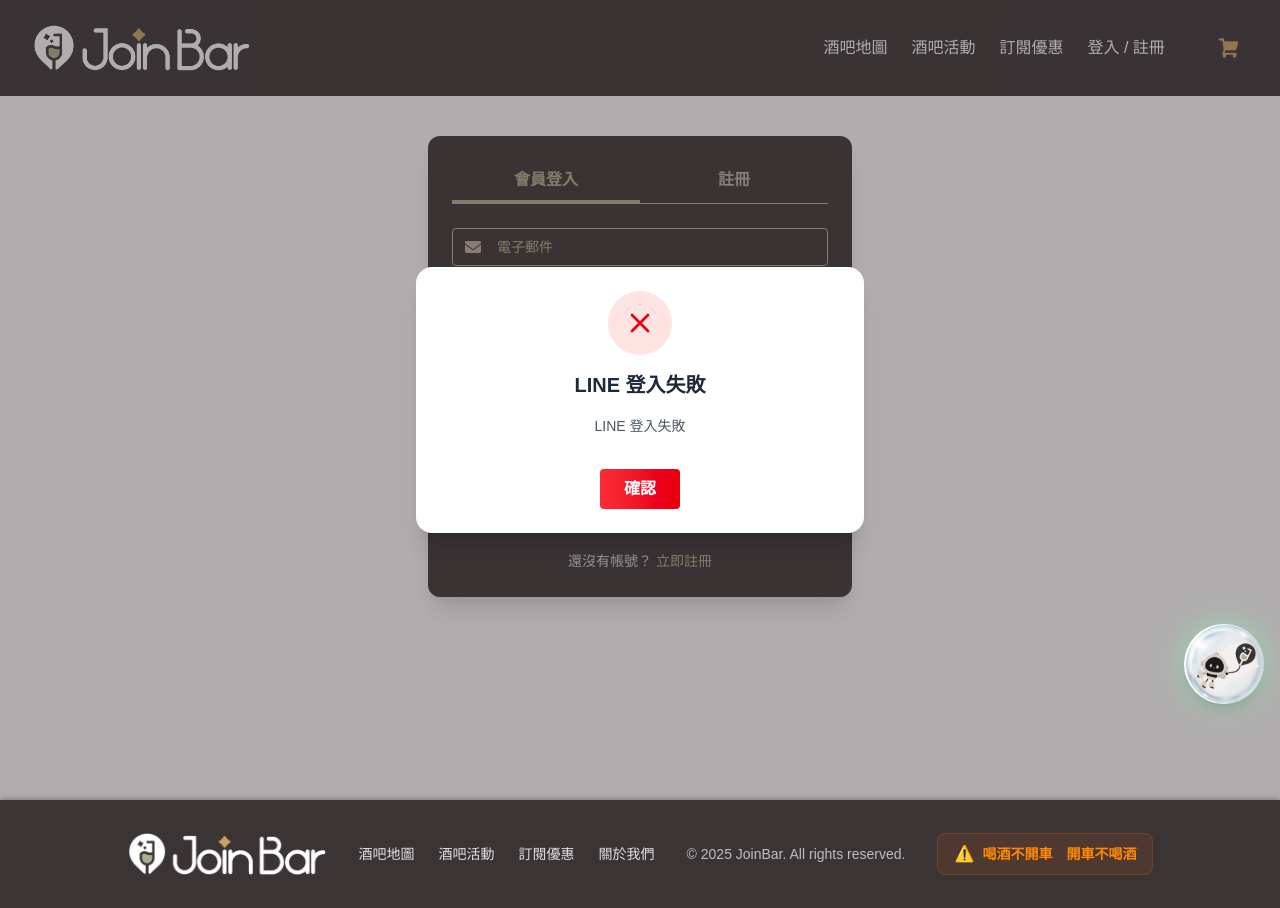
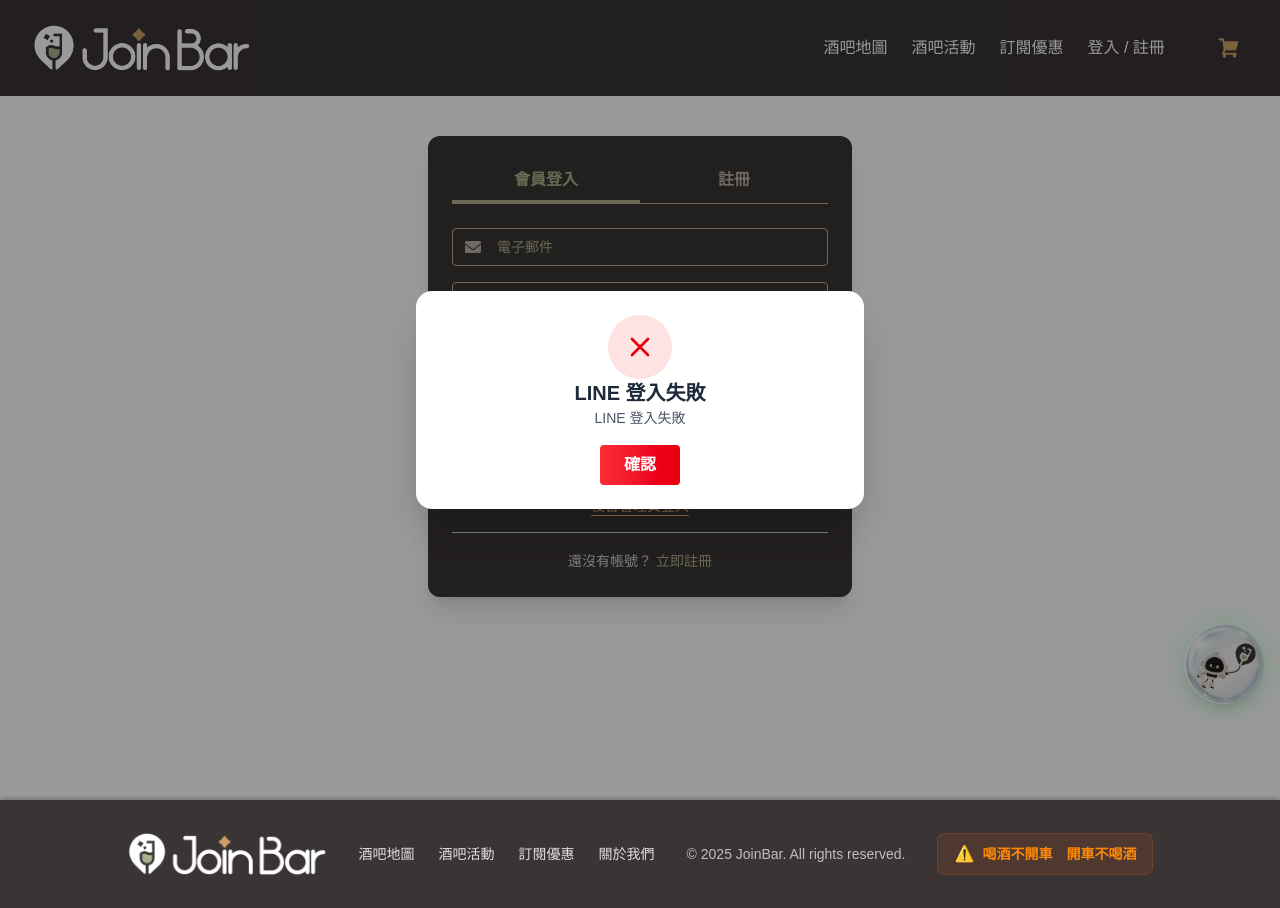
Before and after one commit to JoinBar-project/joinbar-frontend, a Vue app: page /member/1/order-records in a window 1280 px wide. Both pictures are taken after a click on the button "Login with LINE". Built offline with nearby package versions, Linux system fonts and the light colour scheme; no server answers.

Commit message:
fix: fixed alertModal z-index

```diff
--- a/src/components/common/BaseAlertModal.vue
+++ b/src/components/common/BaseAlertModal.vue
@@ -38,10 +38,10 @@ const buttonClass = computed(() => {
   <transition name="modal-fade">
     <div
       v-if="visible"
-      class="fixed inset-0 z-50 flex items-center justify-center bg-black/40"
+      class="modal-overlay"
       @click.self="onClose"
     >
-      <div class="w-full max-w-md p-6 space-y-4 text-center bg-white shadow-xl rounded-2xl">
+      <div class="modal-content">
         <slot name="icon">
           <!-- 根據類型顯示不同圖標 -->
           <img v-if="type === 'success'" src="/checkmark.png" class="w-12 h-12 mx-auto" alt="成功 icon" />
@@ -87,6 +87,28 @@ const buttonClass = computed(() => {
 </template>
 
 <style scoped>
+.modal-overlay {
+  position: fixed;
+  inset: 0;
+  z-index: 99999 !important;
+  display: flex;
+  align-items: center;
+  justify-content: center;
+  background-color: rgba(0, 0, 0, 0.4);
+}
+
+.modal-content {
+  width: 100%;
+  max-width: 28rem;
+  padding: 1.5rem;
+  space-y: 1rem;
+  text-align: center;
+  background-color: white;
+  box-shadow: 0 25px 50px -12px rgba(0, 0, 0, 0.25);
+  border-radius: 1rem;
+  z-index: 99999 !important;
+}
+
 .modal-fade-enter-active,
 .modal-fade-leave-active {
   transition: opacity 0.25s ease;
--- a/src/components/common/BaseConfirmModal.vue
+++ b/src/components/common/BaseConfirmModal.vue
@@ -2,10 +2,10 @@
   <transition name="modal-fade">
     <div
       v-if="visible"
-      class="fixed inset-0 z-50 flex items-center justify-center bg-black/40"
+      class="modal-overlay"
       @click.self="onCancel"
     >
-      <div class="w-full max-w-md p-6 space-y-4 bg-white shadow-xl rounded-2xl">
+      <div class="modal-content">
 
         <!-- 可選的圖標區域 -->
         <div v-if="type" class="flex justify-center mb-2">
@@ -59,7 +59,7 @@ const props = defineProps({
   type: {
     type: String,
     default: null,
-    validator: (value) => !value || ['warning', 'danger', 'question','success'].includes(value)
+    validator: (value) => !value || ['warning', 'danger', 'question'].includes(value)
   },
   confirmText: {
     type: String,
@@ -84,8 +84,7 @@ const iconBackgroundClass = computed(() => {
   const classes = {
     warning: 'bg-yellow-500',
     danger: 'bg-red-500',
-    question: 'bg-blue-500',
-    success: 'bg-green-500'
+    question: 'bg-blue-500'
   }
   return classes[props.type] || 'bg-gray-500'
 })
@@ -94,14 +93,33 @@ const confirmButtonClass = computed(() => {
   const classes = {
     warning: 'bg-gradient-to-r from-yellow-500 to-yellow-600',
     danger: 'bg-gradient-to-r from-[#df5b5b] to-[#b82f11]',
-    question: 'bg-gradient-to-r from-blue-500 to-blue-600',
-    success: 'text-[var(--color-black)] bg-gradient-to-r from-[#a9ebd4] to-[#02bc7d]'
+    question: 'bg-gradient-to-r from-blue-500 to-blue-600'
   }
   return classes[props.type] || 'bg-gradient-to-r from-[#df5b5b] to-[#b82f11]'
 })
 </script>
 
 <style scoped>
+.modal-overlay {
+  position: fixed;
+  inset: 0;
+  z-index: 99999 !important;
+  display: flex;
+  align-items: center;
+  justify-content: center;
+  background-color: rgba(0, 0, 0, 0.4);
+}
+
+.modal-content {
+  width: 100%;
+  max-width: 28rem;
+  padding: 1.5rem;
+  background-color: white;
+  box-shadow: 0 25px 50px -12px rgba(0, 0, 0, 0.25);
+  border-radius: 1rem;
+  z-index: 99999 !important;
+}
+
 .modal-fade-enter-active,
 .modal-fade-leave-active {
   transition: opacity 0.2s ease;
--- a/src/components/events/EventInfoFree.vue
+++ b/src/components/events/EventInfoFree.vue
@@ -508,4 +508,8 @@ const handleCancelConfirm = async () => {
 .login-prompt {
   margin-top: 30px;
 }
+
+:deep(.BaseAlertModal) {
+  z-index: 99999 !important;
+}
 </style>
--- a/src/components/events/EventInfoPay.vue
+++ b/src/components/events/EventInfoPay.vue
@@ -711,4 +711,9 @@ button:disabled.event-btn-cart:hover {
     margin-bottom: 20px;
   }
 }
+
+:deep(.BaseAlertModal),
+:deep(.BaseConfirmModal) {
+  z-index: 99999 !important;
+}
 </style>
--- a/src/components/events/FormCreate.vue
+++ b/src/components/events/FormCreate.vue
@@ -662,4 +662,9 @@ onUnmounted(() => {
 :deep(.flatpickr-time input) {
   border-radius: 6px !important;
 }
+
+:deep(.BaseAlertModal),
+:deep(.BaseConfirmModal) {
+  z-index: 99999 !important;
+}
 </style>
--- a/src/components/events/FormUpdate.vue
+++ b/src/components/events/FormUpdate.vue
@@ -789,4 +789,9 @@ onUnmounted(() => {
 :deep(.flatpickr-time input) {
   border-radius: 6px !important;
 }
+
+:deep(.BaseAlertModal),
+:deep(.BaseConfirmModal) {
+  z-index: 99999 !important;
+}
 </style>
--- a/src/components/events/ModalCreate.vue
+++ b/src/components/events/ModalCreate.vue
@@ -269,4 +269,9 @@ async function handleOverlayClick() {
     @apply mx-4 max-w-[calc(100vw-2rem)];
   }
 }
+
+:deep(.BaseAlertModal),
+:deep(.BaseConfirmModal) {
+  z-index: 99999 !important;
+}
 </style>
--- a/src/components/events/ModalEdit.vue
+++ b/src/components/events/ModalEdit.vue
@@ -262,4 +262,9 @@ async function handleOverlayClick() {
 .popup-close-btn:hover {
   @apply text-orange-600;
 }
+
+:deep(.BaseAlertModal),
+:deep(.BaseConfirmModal) {
+  z-index: 99999 !important;
+}
 </style>
```
